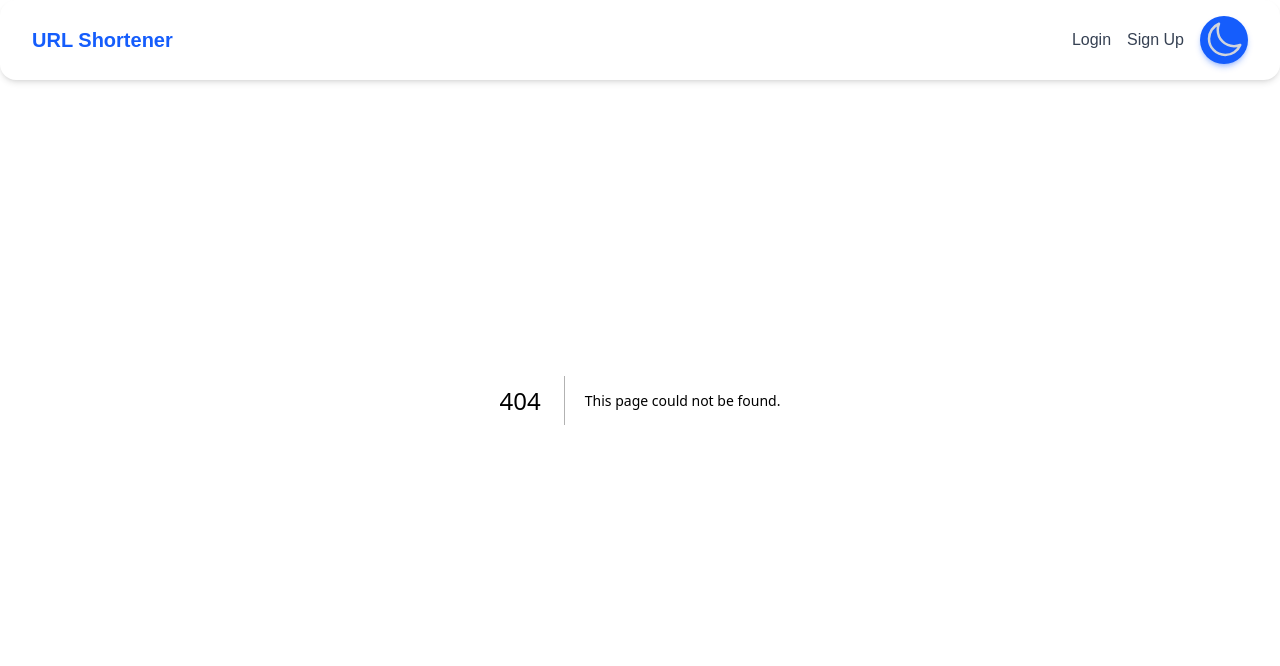
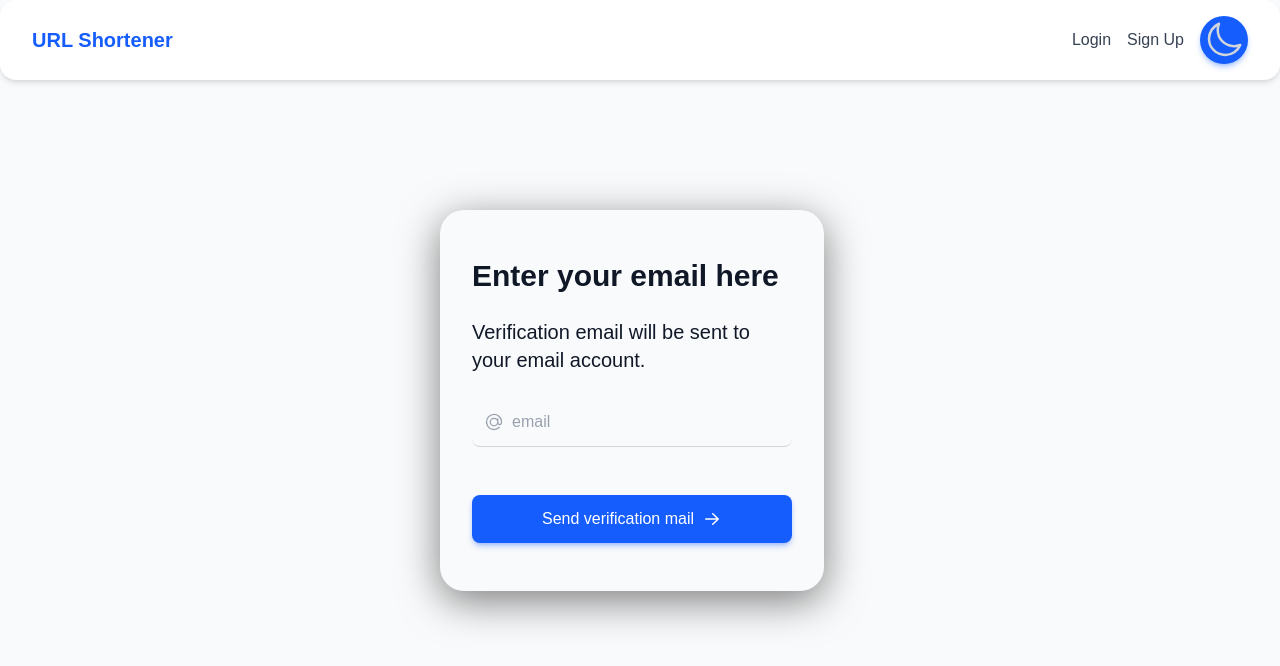
Before and after one commit to pagevamp/laxman-url-shortener-frontend, a Next.js app: page /verify-email in a window 1280 px wide. Before the commit this address had no page. Shown: the top 666 px of the page. Built offline with nearby package versions, Linux system fonts and the light colour scheme.

Commit message:
feat/resend: added resend page

```diff
--- /dev/null
+++ b/app/(auth)/verify-email/page.tsx
@@ -0,0 +1,14 @@
+import VerifyEmailForm from "@/app/components/VerifyEmail";
+import { Suspense } from "react";
+
+export default function VerifyPage() {
+  return (
+    <main className="flex items-center justify-center min-h-screen overflow-hidden bg-gray-50 dark:bg-gray-900">
+      <div className="w-full max-w-md p-6">
+        <Suspense fallback={< VerifyEmailForm/>}>
+          <VerifyEmailForm />
+        </Suspense>
+      </div>
+    </main>
+  );
+}
--- a/app/api/auth.api.ts
+++ b/app/api/auth.api.ts
@@ -1,10 +1,16 @@
 import axiosInstance from "../lib/axios";
-import axios from "axios";
 import { getAxiosErrorMessage } from "../lib/helpers/axios.error";
 
 export interface LoginData {
   username: string;
   password: string;
+}
+
+export interface ResendData {
+  email: string;
+}
+export interface ResendResponse {
+  message: string;
 }
 
 export interface RegisterData {
@@ -52,3 +58,12 @@ export async function RegisterUser(
     throw new Error(getAxiosErrorMessage(error));
   }
 }
+
+export async function ResendMail(data: ResendData) {
+  try {
+    const res = await axiosInstance.post("/auth/resend-email", data);
+    return res.data as ResendData;
+  } catch (error: unknown) {
+    throw new Error(getAxiosErrorMessage(error));
+  }
+}
--- a/app/components/Login.tsx
+++ b/app/components/Login.tsx
@@ -2,22 +2,27 @@
 
 import { KeyIcon, UserIcon } from "@heroicons/react/24/outline";
 import { ArrowRightIcon } from "@heroicons/react/20/solid";
-import { Button } from "./Button";
+import { Button } from './Button';
 import useLoginFormFields from "../hooks/useLoginFormFields";
 import { loginFormSchema } from "../lib/zodSchemas/login.schema";
 import Input from "./ui/Input";
-import { loginUser } from "../api/auth.api";
+import { loginUser, ResendMail } from "../api/auth.api";
 import { z } from 'zod';
 import toast from "react-hot-toast";
 import { useRouter } from 'next/navigation';
 import Link from "next/link";
+import { useState } from "react";
 
 export default function LoginForm() {
+  const [unverified, setUnverified] = useState(false);
+
   const { username, setUsername, setPassword, password, loading, setLoading, error, setError } = useLoginFormFields();
   const router = useRouter();
   const handleSubmit = async (e: React.FormEvent) => {
+
+    try {
       e.preventDefault();
-
+      setUnverified(false);
       const result = loginFormSchema.safeParse({ username, password });
       if (!result.success) {
         const fieldErrors = z.treeifyError(result.error);
@@ -29,12 +34,14 @@ export default function LoginForm() {
       }
       setLoading(true);
 
-    try {
       const data = await loginUser({ username, password });
       toast.success("Login Successful!");
       router.push('/')
     } catch (err) {
       if (err instanceof Error) {
+        if (err.message === "User is not verified!") {
+          router.push('/verify-email')
+        }
         toast.error(err.message);
       } else {
         toast.error("Login failed");
@@ -42,6 +49,22 @@ export default function LoginForm() {
     } finally {
       setLoading(false)
       setError({})
+    }
+  };
+
+  const handleResend = async () => {
+    try{
+      const res = await ResendMail({email:"rumbavai767@gmail.com"});
+      toast.success("Login Successful!");
+    }catch(err){
+ if (err instanceof Error) {
+        if (err.message === "User is not verified!") {
+          setUnverified(true);
+        }
+        toast.error(err.message);
+      } else {
+        toast.error("Login failed");
+      }
     }
   };
 
@@ -75,9 +98,22 @@ export default function LoginForm() {
         {error?.password && <p className="text-red-500 text-xs -mt-3">{error.password}</p>}
       </div>
 
-      <Button className="mt-6 w-full flex items-center justify-center">
+      <Button className="mt-6">
         {loading ? "Logging in..." : "Log in"} <ArrowRightIcon className="ml-2 h-5 w-5" />
       </Button>
+
+      {unverified && (
+        <div className="mt-3 text-center">
+          <p className="text-red-500 text-sm mb-2">Your account is not verified.</p>
+          <a
+            onClick={handleResend}
+            className="text-blue-600 hover:underline text-sm cursor-pointer"
+          >
+            Resend verification email
+          </a>
+        </div>
+      )}
+
       <p className="text-center text-sm text-gray-600 dark:text-gray-300">
         Don’t have an account?{" "}
         <Link
--- a/app/components/Register.tsx
+++ b/app/components/Register.tsx
@@ -1,3 +1,4 @@
+
 'use client'
 
 import { useRouter } from 'next/navigation'
@@ -15,38 +16,9 @@ import { registerFormSchema } from '../lib/zodSchemas/register.schema';
 import { RegisterUser } from '../api/auth.api';
 import { z } from 'zod';
 import toast from 'react-hot-toast';
-import Link from 'next/link';
 export default function Register() {
     const router = useRouter()
-    const { name, email, setName, setEmail, password, setPassword, username, setUsername, loading, setLoading, error, setError, verificationSent, setVerificationSent, resendCooldown, setResendCooldown } = useRegisterFormFields();
-
-const handleResendVerification = async () => {
-    if (resendCooldown > 0) return; // prevent spam
-
-    try {
-        // call your resend email API
-        // await resendVerificationEmail(email);
-        toast.success("Verification email resent!");
-        startCooldown();
-    } catch (err) {
-        if (err instanceof Error) toast.error(err.message);
-        else toast.error("Failed to resend verification email");
-    }
-};
-
-    const startCooldown = () => {
-        setResendCooldown(30); // 30 seconds countdown
-        const interval = setInterval(() => {
-            setResendCooldown(prev => {
-                if (prev <= 1) {
-                    clearInterval(interval);
-                    return 0;
-                }
-                return prev - 1;
-            });
-        }, 1000);
-    };
-
+    const { name, email, setName, setEmail, password, setPassword, username, setUsername, loading, setLoading, error, setError } = useRegisterFormFields();
     const handleSubmit = async (e: React.FormEvent) => {
         e.preventDefault();
 
@@ -67,11 +39,7 @@ const handleResendVerification = async () => {
         try {
             const data = await RegisterUser({ name, username, email, password });
             console.log(data.message)
-
             toast.success(data.message)
-            setVerificationSent(true);
-            startCooldown();
-
             router.push('/login');
         } catch (err) {
             if (err instanceof Error) {
@@ -125,28 +93,6 @@ const handleResendVerification = async () => {
             <Button className="mt-6 w-full flex items-center justify-center">
                 {loading ? 'Signing up' : 'Sign Up'} <ArrowRightIcon className="ml-2 h-5 w-5" />
             </Button>
-            <p className="text-center text-sm text-gray-600 dark:text-gray-300">
-                Already have an account?{" "}
-                <Link
-                    href="/login"
-                    className="font-medium text-blue-600 hover:text-blue-500 dark:text-blue-400 dark:hover:text-blue-300"
-                >
-                    Login
-                </Link>
-            </p>
-
-            {verificationSent && (
-    <div className="text-center mt-4 p-2 bg-yellow-50 dark:bg-yellow-900 text-yellow-800 dark:text-yellow-200 rounded-md">
-        Verification email sent.
-        <button
-            className={`ml-2 font-medium text-blue-600 dark:text-blue-400 ${resendCooldown > 0 ? 'opacity-50 cursor-not-allowed' : 'hover:text-blue-500 dark:hover:text-blue-300'}`}
-            onClick={handleResendVerification}
-            disabled={resendCooldown > 0}
-        >
-            {resendCooldown > 0 ? `Resend in ${resendCooldown}s` : 'Resend'}
-        </button>
-    </div>
-)}
         </form >
     );
 }
--- /dev/null
+++ b/app/components/VerifyEmail.tsx
@@ -0,0 +1,76 @@
+'use client';
+
+import { AtSymbolIcon, UserIcon } from "@heroicons/react/24/outline";
+import { ArrowRightIcon } from "@heroicons/react/20/solid";
+import { Button } from './Button';
+import Input from "./ui/Input";
+import { ResendMail } from "../api/auth.api";
+import { z } from 'zod';
+import toast from "react-hot-toast";
+// import { useRouter } from 'next/navigation';
+// import Link from "next/link";
+import { useState } from "react";
+import { VerifyEmailActionState, verifyEmailFormSchema } from "../lib/zodSchemas/verify-email.schema";
+
+export default function VerifyEmailForm() {
+    const [email, setEmail] = useState("")
+    const [loading, setLoading] = useState(false)
+    const [error, setError] = useState<VerifyEmailActionState["errors"]>({});
+
+    // const router = useRouter();
+
+
+    const handleSubmit = async (e: React.FormEvent) => {
+        try {
+            const result = verifyEmailFormSchema.safeParse({ email });
+            if (!result.success) {
+                const fieldErrors = z.treeifyError(result.error);
+                setError({
+                    email: fieldErrors.properties?.email?.errors[0],
+                });
+                return;
+            }
+            e.preventDefault();
+            setLoading(true)
+            const res = await ResendMail({ email });
+            toast.success("Verification mail sent. Please verify!");
+        } catch (err) {
+            if (err instanceof Error) {
+                toast.error(err.message);
+            } else {
+                toast.error("Login failed");
+            }
+        } finally {
+            setLoading(false)
+            setError({})
+        }
+    };
+
+
+    return (
+        <form onSubmit={handleSubmit} className="w-full max-w-sm flex flex-col gap-6 px-8 py-12 bg-gray-50 dark:bg-gray-900 rounded-3xl shadow-[0_10px_40px_rgba(0,0,0,0.5)]">
+            <h1 className="text-3xl font-semibold text-gray-900 dark:text-gray-100">
+                Enter your email here
+            </h1>
+            <p className="text-xl text-gray-900 dark:text-gray-100">Verification email will be sent to your email account.</p>
+
+            <div className="space-y-4">
+                <Input
+                    id="email"
+                    name="email"
+                    placeholder="email"
+                    onChange={(e) => setEmail(e.target.value)}
+                >
+                    <AtSymbolIcon className="absolute left-3 top-1/2 -translate-y-1/2 h-5 w-5 text-gray-400" />
+                </Input>
+                {error?.email && <p className="text-red-500 text-xs -mt-3">{error.email}</p>}
+
+
+            </div>
+
+            <Button className="mt-6">
+                {loading ? "Sending verification mail..." : "Send verification mail"} <ArrowRightIcon className="ml-2 h-5 w-5" />
+            </Button>
+        </form>
+    );
+}
--- /dev/null
+++ b/app/lib/zodSchemas/verify-email.schema.ts
@@ -0,0 +1,14 @@
+import { z } from "zod";
+
+export const verifyEmailFormSchema = z.object({
+  email: z.string().email({ message: "Please enter a valid email." }).trim(),
+});
+
+export type VerifyEmailActionState = {
+  form?: {
+    email?: string;
+  };
+  errors?: {
+    email?: string;
+  };
+};
```
Lines whose indentation alone changed are shown as unchanged.
